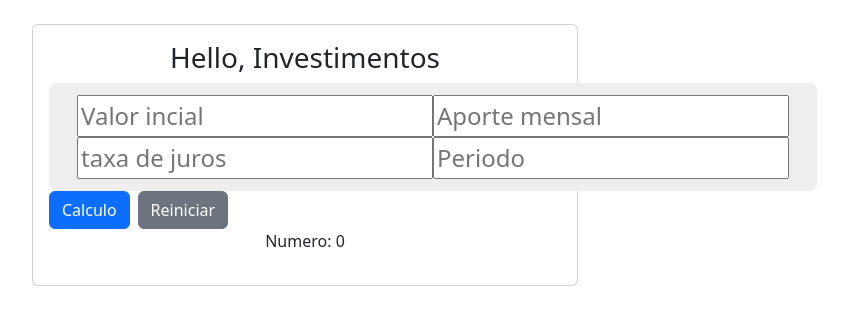
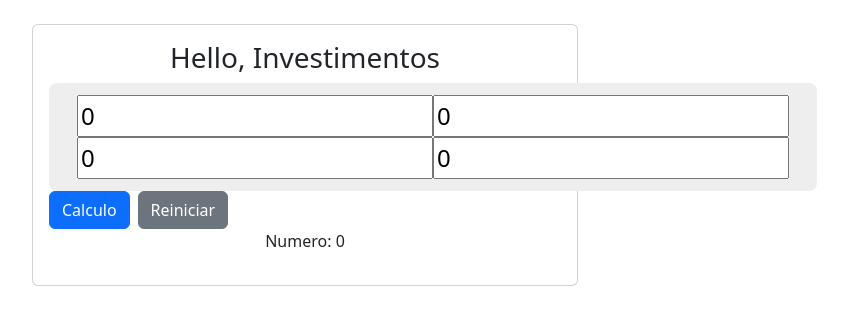
Before and after one commit to caioy0/pdm-p1, a React (Vite) app: page / in a window 1280 px wide. Shown: the top 324 px of the page, without its empty margins (335-1183 px from the left). Built offline with nearby package versions, Linux system fonts and the light colour scheme.

Commit message:
feat(p1)implementa variaveis de estado

```diff
--- a/src/App.jsx
+++ b/src/App.jsx
@@ -3,12 +3,12 @@ import 'bootstrap/dist/css/bootstrap.min.css'
 import CapturarDados from './components/CapturarDados.jsx'
 
 const App = () => {
+  const [valorInicial, setValorInicial] = useState(0)
+  const [valorAporte, setValorAporte] = useState(0)
+  const [taxaJuros, setTaxaJuros] = useState(0)
+  const [periodo, setPeriodo] = useState(0)
   const [calculo, setCalculo] = useState(0)
-  // const [aportemensal, setEntrada] = useState(0)
-  // const [taxadejuros, setEntrada] = useState(0)
-  // const [periodo, setEntrada] = useState(0)
-  // const [calculo, setEntrada] = useState(null)
-  // const [valorfinal, setEntrada] = useState(null)
+
   return (
     <div className="container py-4">
       <div className="row justify-content-center">
@@ -16,8 +16,17 @@ const App = () => {
           <div className="card">
             <div className="card-body text-center">
               <h1 className="h3 mb-0">Hello, Investimentos</h1>
-              <CapturarDados setCalculo={setCalculo}
-              calculo={calculo}
+              <CapturarDados
+                valorInicial={valorInicial}
+                setValorInicial={setValorInicial}
+                valorAporte={valorAporte}
+                setValorAporte={setValorAporte}
+                taxaJuros={taxaJuros}
+                setTaxaJuros={setTaxaJuros}
+                periodo={periodo}
+                setPeriodo={setPeriodo}
+                calculo={calculo}
+                setCalculo={setCalculo}
               />
             </div>
           </div>
--- a/src/components/CapturarDados.jsx
+++ b/src/components/CapturarDados.jsx
@@ -1,16 +1,53 @@
 // src/components/CapturarDados.jsx
-const CapturarDados = ({setCalculo, calculo}) => {
 
+const CapturarDados = ({
+  valorInicial,
+  setValorInicial,
+  valorAporte,
+  setValorAporte,
+  taxaJuros,
+  setTaxaJuros,
+  periodo,
+  setPeriodo,
+  setCalculo,
+  calculo,
+}) => {
   return (
     <div>
-      <div className="mt-2 bd-2 align-content-between fs-4 "
-      style={{margin: 'auto', width: 768, backgroundColor: '#EEE', padding: 12, borderRadius: 8}}>
-
-        <input placeholder="Valor incial" type="text" />
-        <input placeholder="Aporte mensal" type="text" />
-        <input placeholder="taxa de juros" type="text" />
-        <input placeholder="Periodo" type="text" />
-
+      <div
+        className="mt-2 bd-2 align-content-between fs-4 "
+        style={{
+          margin: 'auto',
+          width: 768,
+          backgroundColor: '#EEE',
+          padding: 12,
+          borderRadius: 8,
+        }}
+      >
+        <input
+          placeholder="Valor inicial"
+          type="text"
+          value={valorInicial}
+          onChange={(e) => setValorInicial(e.target.value)}
+        />
+        <input
+          placeholder="Aporte mensal"
+          type="text"
+          value={valorAporte}
+          onChange={(e) => setValorAporte(e.target.value)}
+        />
+        <input
+          placeholder="Taxa de juros"
+          type="text"
+          value={taxaJuros}
+          onChange={(e) => setTaxaJuros(e.target.value)}
+        />
+        <input
+          placeholder="Periodo"
+          type="text"
+          value={periodo}
+          onChange={(e) => setPeriodo(e.target.value)}
+        />
       </div>
 
       <div className="d-flex align-items-center gap-2">
@@ -21,10 +58,7 @@ const CapturarDados = ({setCalculo, calculo}) => {
           Calculo <i className="fas fa-plus"></i>
         </button>
 
-          <button
-            className="btn btn-secondary"
-            onClick={() => setCalculo(0)}
-          >
+        <button className="btn btn-secondary" onClick={() => setCalculo(0)}>
           Reiniciar
         </button>
       </div>
```
Also changed, not shown: 1 other file (tests, documents, lock files or other folders). Lines whose indentation alone changed are shown as unchanged.
